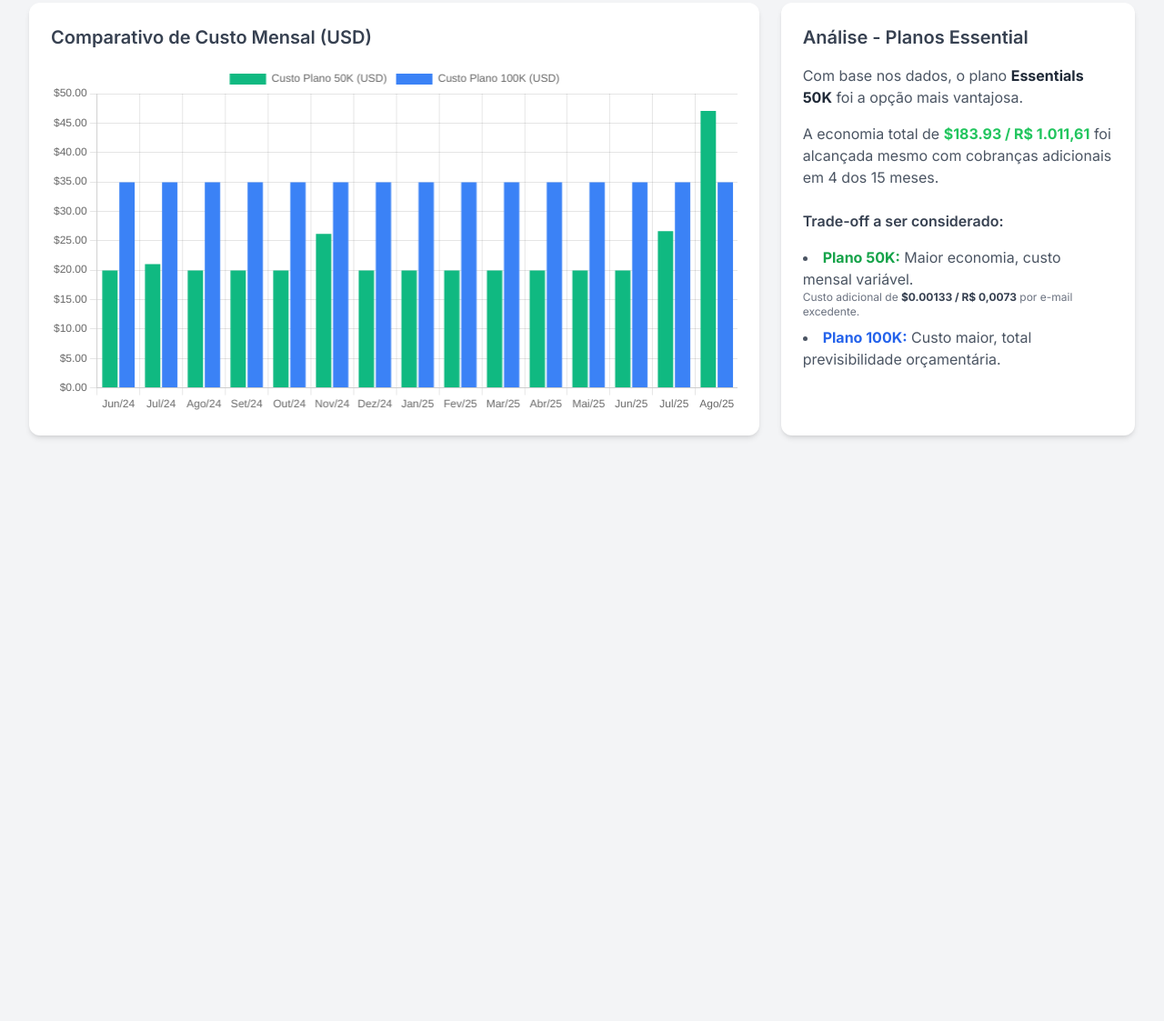
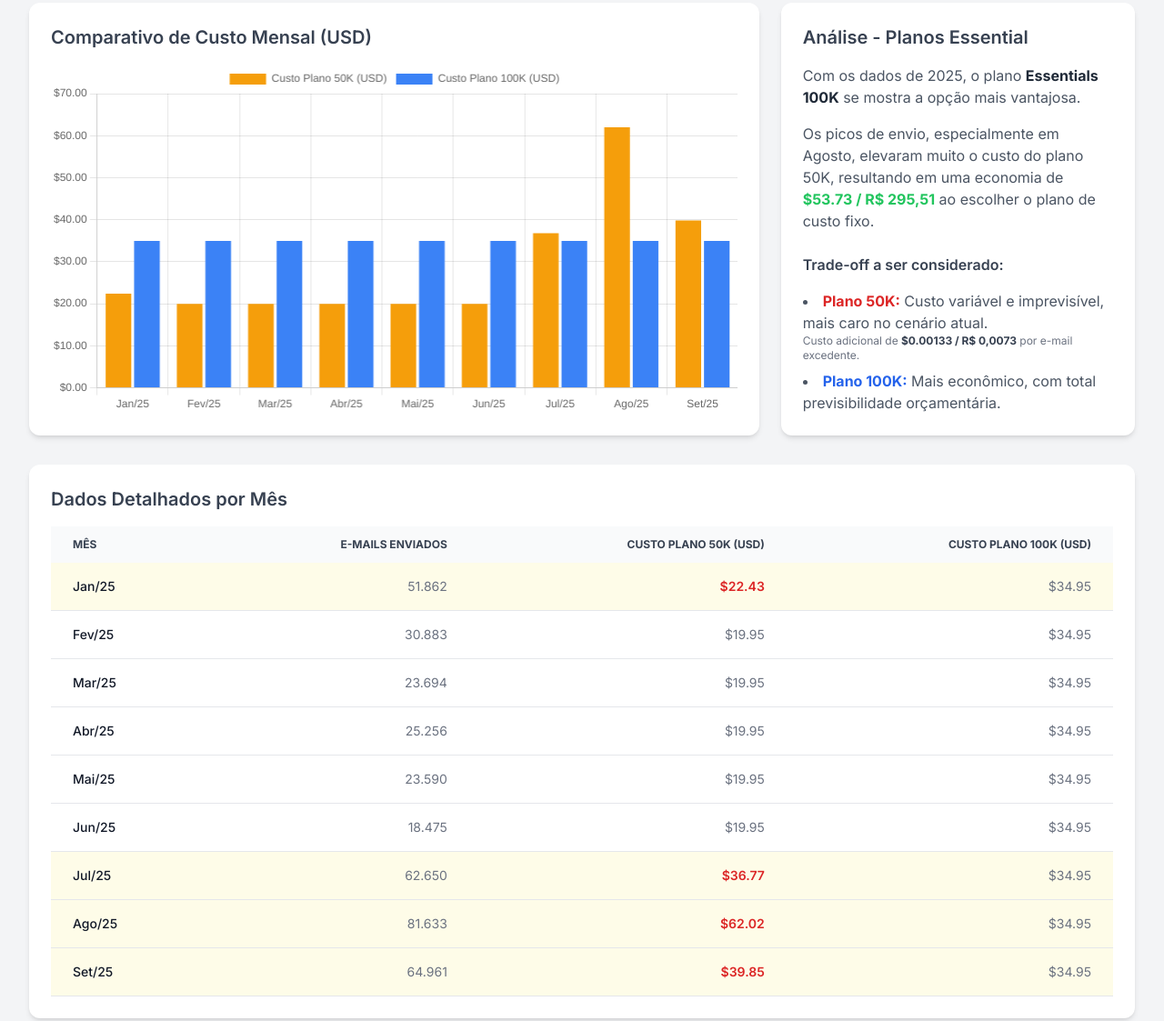
Before and after one commit to Mateushh7/emails, a plain HTML site: page index.html in a window 1280 px wide. Shown: the part 459-1582 px from the top of the page at 91% size. Before the commit the page ends 1002 px from the top, so only its background shows below. Drawn offline with nearby package versions, Linux system fonts and the light colour scheme.

Commit message:
Update index.html

```diff
--- a/index.html
+++ b/index.html
@@ -46,7 +46,7 @@
         <!-- Cabeçalho -->
         <header class="mb-6">
             <h1 class="text-3xl font-bold text-gray-800">Análise de Custos e Planos: SendGrid</h1>
-            <p class="text-gray-500 mt-1">Análise baseada no histórico de envios de Jun/2024 a Ago/2025.</p>
+            <p class="text-gray-500 mt-1">Análise focada no histórico de envios de 2025.</p>
             <p class="text-sm text-gray-400 mt-1" id="exchangeRateNote"></p>
         </header>
 
@@ -64,21 +64,21 @@
                 <div class="card text-center">
                     <h3 class="text-sm font-medium text-gray-500">Custo Total (Plano 50K)</h3>
                     <p class="text-2xl md:text-3xl font-bold text-gray-800 mt-2" id="totalCost50k"></p>
-                    <span class="inline-block bg-green-100 text-green-800 text-xs font-semibold mt-2 px-2.5 py-0.5 rounded-full">Opção Mais Econômica</span>
+                    <span class="inline-block bg-yellow-100 text-yellow-800 text-xs font-semibold mt-2 px-2.5 py-0.5 rounded-full">Custo Variável</span>
                 </div>
                 <div class="card text-center">
                     <h3 class="text-sm font-medium text-gray-500">Custo Total (Plano 100K)</h3>
                     <p class="text-2xl md:text-3xl font-bold text-gray-800 mt-2" id="totalCost100k"></p>
-                    <span class="inline-block bg-blue-100 text-blue-800 text-xs font-semibold mt-2 px-2.5 py-0.5 rounded-full">Custo Fixo Mensal</span>
+                    <span class="inline-block bg-green-100 text-green-800 text-xs font-semibold mt-2 px-2.5 py-0.5 rounded-full">Opção Mais Econômica</span>
                 </div>
                 <div class="card text-center">
                     <h3 class="text-sm font-medium text-gray-500">Economia Total</h3>
                     <p class="text-2xl md:text-3xl font-bold mt-2 text-green-500" id="totalSavings"></p>
-                    <p class="text-xs text-gray-500 mt-1">ao optar pelo plano 50K</p>
+                    <p class="text-xs text-gray-500 mt-1">ao optar pelo plano 100K</p>
                 </div>
                 <div class="card text-center bg-gray-800 text-white">
                     <h3 class="text-sm font-medium text-gray-300">Recomendação Histórica</h3>
-                    <p class="text-2xl font-bold mt-2">Essentials 50K</p>
+                    <p class="text-2xl font-bold mt-2">Essentials 100K</p>
                     <p class="text-xs text-gray-400 mt-1">Menor custo no período</p>
                 </div>
             </div>
@@ -91,14 +91,33 @@
                 <div class="card">
                     <h2 class="text-xl font-semibold text-gray-700 mb-4">Análise - Planos Essential</h2>
                     <div class="space-y-4 text-gray-600">
-                        <p>Com base nos dados, o plano <b class="text-gray-800">Essentials 50K</b> foi a opção mais vantajosa.</p>
-                        <p>A economia total de <b class="text-green-500" id="savingsTextEssential"></b> foi alcançada mesmo com cobranças adicionais em 4 dos 15 meses.</p>
+                        <p>Com os dados de 2025, o plano <b class="text-gray-800">Essentials 100K</b> se mostra a opção mais vantajosa.</p>
+                        <p>Os picos de envio, especialmente em Agosto, elevaram muito o custo do plano 50K, resultando em uma economia de <b class="text-green-500" id="savingsTextEssential"></b> ao escolher o plano de custo fixo.</p>
                         <h4 class="font-semibold text-gray-700 pt-2">Trade-off a ser considerado:</h4>
                         <ul class="list-disc list-inside space-y-2">
-                            <li><b class="text-green-600">Plano 50K:</b> Maior economia, custo mensal variável. <span class="text-xs block text-gray-500">Custo adicional de <b class="text-gray-700">$0.00133 / R$ 0,0073</b> por e-mail excedente.</span></li>
-                            <li><b class="text-blue-600">Plano 100K:</b> Custo maior, total previsibilidade orçamentária.</li>
+                            <li><b class="text-red-600">Plano 50K:</b> Custo variável e imprevisível, mais caro no cenário atual. <span class="text-xs block text-gray-500">Custo adicional de <b class="text-gray-700">$0.00133 / R$ 0,0073</b> por e-mail excedente.</span></li>
+                            <li><b class="text-blue-600">Plano 100K:</b> Mais econômico, com total previsibilidade orçamentária.</li>
                         </ul>
                     </div>
+                </div>
+            </div>
+            <!-- Tabela de Dados Detalhados -->
+            <div class="card mt-8">
+                <h2 class="text-xl font-semibold text-gray-700 mb-4">Dados Detalhados por Mês</h2>
+                <div class="overflow-x-auto">
+                    <table class="w-full text-sm text-left text-gray-500">
+                        <thead class="text-xs text-gray-700 uppercase bg-gray-50">
+                            <tr>
+                                <th scope="col" class="px-6 py-3">Mês</th>
+                                <th scope="col" class="px-6 py-3 text-right">E-mails Enviados</th>
+                                <th scope="col" class="px-6 py-3 text-right">Custo Plano 50K (USD)</th>
+                                <th scope="col" class="px-6 py-3 text-right">Custo Plano 100K (USD)</th>
+                            </tr>
+                        </thead>
+                        <tbody id="essentialTableBody">
+                            <!-- Linhas serão inseridas via JS -->
+                        </tbody>
+                    </table>
                 </div>
             </div>
         </div>
@@ -112,8 +131,8 @@
                     <p class="text-2xl md:text-3xl font-bold text-gray-800 mt-2" id="totalCostPro"></p>
                 </div>
                 <div class="card text-center">
-                    <h3 class="text-sm font-medium text-gray-500">Custo Total (Essential 50K)</h3>
-                    <p class="text-2xl md:text-3xl font-bold text-gray-800 mt-2" id="totalCost50k_proview"></p>
+                    <h3 class="text-sm font-medium text-gray-500">Custo Total (Essential 100K)</h3>
+                    <p class="text-2xl md:text-3xl font-bold text-gray-800 mt-2" id="totalCost100k_proview"></p>
                 </div>
                 <div class="card text-center">
                     <h3 class="text-sm font-medium text-gray-500">Diferença de Custo (Pro vs Ess)</h3>
@@ -138,6 +157,25 @@
                             <li>Gerenciamento de <b class="text-blue-600">sub-usuários</b>.</li>
                         </ul>
                     </div>
+                </div>
+            </div>
+             <!-- Tabela de Dados Detalhados Pro -->
+            <div class="card mt-8">
+                <h2 class="text-xl font-semibold text-gray-700 mb-4">Dados Detalhados por Mês</h2>
+                <div class="overflow-x-auto">
+                    <table class="w-full text-sm text-left text-gray-500">
+                        <thead class="text-xs text-gray-700 uppercase bg-gray-50">
+                            <tr>
+                                <th scope="col" class="px-6 py-3">Mês</th>
+                                <th scope="col" class="px-6 py-3 text-right">E-mails Enviados</th>
+                                <th scope="col" class="px-6 py-3 text-right">Custo Essential 100K (USD)</th>
+                                <th scope="col" class="px-6 py-3 text-right">Custo Pro 100K (USD)</th>
+                            </tr>
+                        </thead>
+                        <tbody id="proTableBody">
+                            <!-- Linhas serão inseridas via JS -->
+                        </tbody>
+                    </table>
                 </div>
             </div>
         </div>
@@ -186,7 +224,16 @@
         const DOLAR_RATE = 5.50;
         const PRO_100K_COST_USD = 89.95;
         const historicalData = [
-            { month: 'Jun/24', emails: 39153, cost50k: 19.95, cost100k: 34.95 }, { month: 'Jul/24', emails: 50816, cost50k: 21.03, cost100k: 34.95 }, { month: 'Ago/24', emails: 43861, cost50k: 19.95, cost100k: 34.95 }, { month: 'Set/24', emails: 37341, cost50k: 19.95, cost100k: 34.95 }, { month: 'Out/24', emails: 45996, cost50k: 19.95, cost100k: 34.95 }, { month: 'Nov/24', emails: 54670, cost50k: 26.16, cost100k: 34.95 }, { month: 'Dez/24', emails: 40418, cost50k: 19.95, cost100k: 34.95 }, { month: 'Jan/25', emails: 49623, cost50k: 19.95, cost100k: 34.95 }, { month: 'Fev/25', emails: 33110, cost50k: 19.95, cost100k: 34.95 }, { month: 'Mar/25', emails: 23432, cost50k: 19.95, cost100k: 34.95 }, { month: 'Abr/25', emails: 24953, cost50k: 19.95, cost100k: 34.95 }, { month: 'Mai/25', emails: 23244, cost50k: 19.95, cost100k: 34.95 }, { month: 'Jun/25', emails: 18217, cost50k: 19.95, cost100k: 34.95 }, { month: 'Jul/25', emails: 55012, cost50k: 26.62, cost100k: 34.95 }, { month: 'Ago/25', emails: 70384, cost50k: 47.06, cost100k: 34.95 }
+            // Dados de 2025
+            { month: 'Jan/25', emails: 51862, cost50k: 22.43, cost100k: 34.95 },
+            { month: 'Fev/25', emails: 30883, cost50k: 19.95, cost100k: 34.95 },
+            { month: 'Mar/25', emails: 23694, cost50k: 19.95, cost100k: 34.95 },
+            { month: 'Abr/25', emails: 25256, cost50k: 19.95, cost100k: 34.95 },
+            { month: 'Mai/25', emails: 23590, cost50k: 19.95, cost100k: 34.95 },
+            { month: 'Jun/25', emails: 18475, cost50k: 19.95, cost100k: 34.95 },
+            { month: 'Jul/25', emails: 62650, cost50k: 36.77, cost100k: 34.95 },
+            { month: 'Ago/25', emails: 81633, cost50k: 62.02, cost100k: 34.95 },
+            { month: 'Set/25', emails: 64961, cost50k: 39.85, cost100k: 34.95 }
         ];
 
         const formatCurrency = (value, currency) => new Intl.NumberFormat(currency === 'BRL' ? 'pt-BR' : 'en-US', { style: 'currency', currency }).format(value);
@@ -200,22 +247,53 @@
             const totalCostProUSD = PRO_100K_COST_USD * historicalData.length;
 
             // --- Renderização Tela 1: Essential ---
-            const savingsUSD = totalCost100kUSD - totalCost50kUSD;
+            const savingsUSD = totalCost50kUSD - totalCost100kUSD;
             document.getElementById('totalCost50k').innerHTML = `${formatCurrency(totalCost50kUSD, 'USD')} <span class="text-lg text-gray-500 font-medium">/ ${formatCurrency(totalCost50kUSD * DOLAR_RATE, 'BRL')}</span>`;
             document.getElementById('totalCost100k').innerHTML = `${formatCurrency(totalCost100kUSD, 'USD')} <span class="text-lg text-gray-500 font-medium">/ ${formatCurrency(totalCost100kUSD * DOLAR_RATE, 'BRL')}</span>`;
-            document.getElementById('totalSavings').innerHTML = `${formatCurrency(savingsUSD, 'USD')} <span class="text-lg text-green-700 font-medium">/ ${formatCurrency(savingsUSD * DOLAR_RATE, 'BRL')}</span>`;
-            document.getElementById('savingsTextEssential').textContent = `${formatCurrency(savingsUSD, 'USD')} / ${formatCurrency(savingsUSD * DOLAR_RATE, 'BRL')}`;
+            document.getElementById('totalSavings').innerHTML = `${formatCurrency(Math.abs(savingsUSD), 'USD')} <span class="text-lg text-green-700 font-medium">/ ${formatCurrency(Math.abs(savingsUSD * DOLAR_RATE), 'BRL')}</span>`;
+            document.getElementById('savingsTextEssential').textContent = `${formatCurrency(Math.abs(savingsUSD), 'USD')} / ${formatCurrency(Math.abs(savingsUSD * DOLAR_RATE), 'BRL')}`;
 
             // --- Renderização Tela 2: Pro ---
-            const diffProVsEssUSD = totalCostProUSD - totalCost50kUSD;
+            const diffProVsEssUSD = totalCostProUSD - totalCost100kUSD;
             document.getElementById('totalCostPro').innerHTML = `${formatCurrency(totalCostProUSD, 'USD')} <span class="text-lg text-gray-500 font-medium">/ ${formatCurrency(totalCostProUSD * DOLAR_RATE, 'BRL')}</span>`;
-            document.getElementById('totalCost50k_proview').innerHTML = `${formatCurrency(totalCost50kUSD, 'USD')} <span class="text-lg text-gray-500 font-medium">/ ${formatCurrency(totalCost50kUSD * DOLAR_RATE, 'BRL')}</span>`;
+            document.getElementById('totalCost100k_proview').innerHTML = `${formatCurrency(totalCost100kUSD, 'USD')} <span class="text-lg text-gray-500 font-medium">/ ${formatCurrency(totalCost100kUSD * DOLAR_RATE, 'BRL')}</span>`;
             document.getElementById('costDifferencePro').innerHTML = `${formatCurrency(diffProVsEssUSD, 'USD')} <span class="text-lg text-red-700 font-medium">/ ${formatCurrency(diffProVsEssUSD * DOLAR_RATE, 'BRL')}</span>`;
-            document.getElementById('proCostMultiplier').textContent = `${(totalCostProUSD / totalCost50kUSD).toFixed(1)}x`;
+            document.getElementById('proCostMultiplier').textContent = `${(totalCostProUSD / totalCost100kUSD).toFixed(1)}x`;
 
             // --- Renderização Tela 3: Comparativo ---
-            document.getElementById('costEssentialCompare').textContent = `${formatCurrency(19.95, 'USD')} - ${formatCurrency(47.06, 'USD')} / mês`;
+            document.getElementById('costEssentialCompare').textContent = `A partir de ${formatCurrency(34.95, 'USD')} / mês`;
             document.getElementById('costProCompare').textContent = `${formatCurrency(PRO_100K_COST_USD, 'USD')} / mês (fixo)`;
+
+            // --- Renderização das Tabelas ---
+            const essentialTableBody = document.getElementById('essentialTableBody');
+            const proTableBody = document.getElementById('proTableBody');
+
+            historicalData.forEach(data => {
+                // Tabela Essential
+                const essentialRow = document.createElement('tr');
+                essentialRow.className = 'bg-white border-b';
+                if (data.emails > 50000) {
+                    essentialRow.className += ' bg-yellow-50';
+                }
+                essentialRow.innerHTML = `
+                    <th scope="row" class="px-6 py-4 font-medium text-gray-900 whitespace-nowrap">${data.month}</th>
+                    <td class="px-6 py-4 text-right">${data.emails.toLocaleString('pt-BR')}</td>
+                    <td class="px-6 py-4 text-right ${data.emails > 50000 ? 'text-red-600 font-semibold' : ''}">${formatCurrency(data.cost50k, 'USD')}</td>
+                    <td class="px-6 py-4 text-right">${formatCurrency(data.cost100k, 'USD')}</td>
+                `;
+                essentialTableBody.appendChild(essentialRow);
+
+                // Tabela Pro
+                const proRow = document.createElement('tr');
+                proRow.className = 'bg-white border-b';
+                proRow.innerHTML = `
+                    <th scope="row" class="px-6 py-4 font-medium text-gray-900 whitespace-nowrap">${data.month}</th>
+                    <td class="px-6 py-4 text-right">${data.emails.toLocaleString('pt-BR')}</td>
+                    <td class="px-6 py-4 text-right">${formatCurrency(data.cost100k, 'USD')}</td>
+                    <td class="px-6 py-4 text-right">${formatCurrency(PRO_100K_COST_USD, 'USD')}</td>
+                `;
+                proTableBody.appendChild(proRow);
+            });
 
 
             // --- Lógica de Navegação ---
@@ -235,10 +313,10 @@
 
             // --- Inicialização dos Gráficos ---
             new Chart(document.getElementById('essentialChart').getContext('2d'), {
-                type: 'bar', data: { labels: historicalData.map(d => d.month), datasets: [ { label: 'Custo Plano 50K (USD)', data: historicalData.map(d => d.cost50k), backgroundColor: '#10b981' }, { label: 'Custo Plano 100K (USD)', data: historicalData.map(d => d.cost100k), backgroundColor: '#3b82f6' } ] }, options: { responsive: true, maintainAspectRatio: false, scales: { y: { beginAtZero: true, ticks: { callback: value => formatCurrency(value, 'USD') } } } }
+                type: 'bar', data: { labels: historicalData.map(d => d.month), datasets: [ { label: 'Custo Plano 50K (USD)', data: historicalData.map(d => d.cost50k), backgroundColor: '#f59e0b' }, { label: 'Custo Plano 100K (USD)', data: historicalData.map(d => d.cost100k), backgroundColor: '#3b82f6' } ] }, options: { responsive: true, maintainAspectRatio: false, scales: { y: { beginAtZero: true, ticks: { callback: value => formatCurrency(value, 'USD') } } } }
             });
             new Chart(document.getElementById('proChart').getContext('2d'), {
-                type: 'bar', data: { labels: historicalData.map(d => d.month), datasets: [ { label: 'Custo Essential 50K (USD)', data: historicalData.map(d => d.cost50k), backgroundColor: '#10b981' }, { label: 'Custo Pro 100K (USD)', data: historicalData.map(d => PRO_100K_COST_USD), backgroundColor: '#8b5cf6' } ] }, options: { responsive: true, maintainAspectRatio: false, scales: { y: { beginAtZero: true, ticks: { callback: value => formatCurrency(value, 'USD') } } } }
+                type: 'bar', data: { labels: historicalData.map(d => d.month), datasets: [ { label: 'Custo Essential 100K (USD)', data: historicalData.map(d => d.cost100k), backgroundColor: '#3b82f6' }, { label: 'Custo Pro 100K (USD)', data: historicalData.map(d => PRO_100K_COST_USD), backgroundColor: '#8b5cf6' } ] }, options: { responsive: true, maintainAspectRatio: false, scales: { y: { beginAtZero: true, ticks: { callback: value => formatCurrency(value, 'USD') } } } }
             });
         });
     </script>
```
